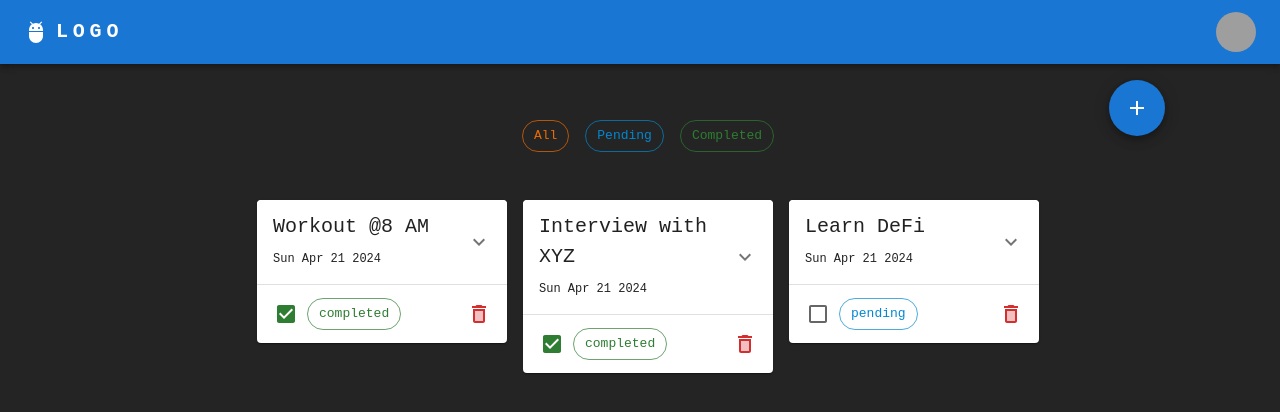
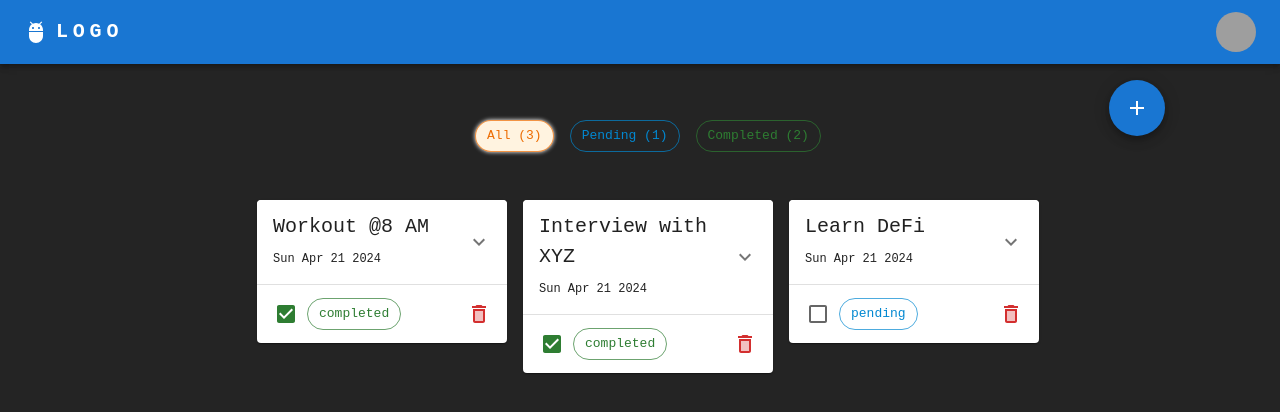
Before and after one commit to yugs16/task-manager, a React (Vite) app: page / in a window 1280 px wide. Shown: the top 412 px of the page. Built offline with nearby package versions, Linux system fonts and the light colour scheme; grey boxes are pictures that could not be loaded.

Commit message:
handled active chip, count of tasks by status, and filter acc., updated api to fetchcount, handled reactivity for it, some refactor

```diff
--- a/src/api/index.ts
+++ b/src/api/index.ts
@@ -44,6 +44,19 @@ function init() {
 		localStorage.setItem(KEY, JSON.stringify([...arr]));
 		allTasks = getItems();
 	}
+}
+
+export function getCount() {
+	let tasks: Task[] = JSON.parse(localStorage.getItem(KEY) || '[]');
+	return {
+		all: tasks.length,
+		completed: tasks.filter((item) => {
+			return item['status' as keyof Task] === 'completed';
+		}).length,
+		pending: tasks.filter((item) => {
+			return item['status' as keyof Task] === 'pending';
+		}).length,
+	};
 }
 
 export function getItems(params?: Record<string, string>) {
--- a/src/components/Cards/Card.tsx
+++ b/src/components/Cards/Card.tsx
@@ -40,7 +40,7 @@ const CustomAccordion = styled(Accordion)(({ theme }) => {
 });
 
 const Card = (props: any) => {
-	const { item, handleDeleteItem } = props;
+	const { item, handleDeleteItem, handleCountOnUpdate } = props;
 	const { id, title, descp, date, status } = item;
 	const [expand, setExpand] = useState(false);
 
@@ -60,6 +60,7 @@ const Card = (props: any) => {
 
 	const handleChange = () => {
 		updateItem(id, !checked ? 'completed' : 'pending');
+		handleCountOnUpdate();
 		setChecked(!checked);
 	};
 
--- a/src/components/Cards/index.tsx
+++ b/src/components/Cards/index.tsx
@@ -1,13 +1,15 @@
 import Grid from '@mui/material/Grid';
 import Card from './Card';
-import { Task, deleteItem, getItems } from '../../api';
+import { Task, deleteItem, getCount, getItems } from '../../api';
 import { useEffect, useState } from 'react';
 import ChipGroup from '../ChipGroup';
 
 export default function CardList(props: any) {
 	const [items, setItems] = useState<Task[]>([]);
+	const [count, setCount] = useState({});
 	useEffect(() => {
 		setItems(getItems());
+		setCount(getCount());
 	}, [props.refresh]);
 
 	const handleFetchByStatus = (val: string) => () => {
@@ -17,7 +19,13 @@ export default function CardList(props: any) {
 	function handleDeleteItem(id: string) {
 		deleteItem(id);
 		setItems(getItems());
+		setCount(getCount());
 	}
+
+	function handleCountOnUpdate() {
+		setCount(getCount());
+	}
+
 	return (
 		<Grid container spacing={2} margin={3} justifyContent={'center'}>
 			<Grid
@@ -28,11 +36,15 @@ export default function CardList(props: any) {
 					textAlign: 'center',
 				}}
 			>
-				<ChipGroup handleStatus={handleFetchByStatus}></ChipGroup>
+				<ChipGroup count={count} handleStatus={handleFetchByStatus}></ChipGroup>
 			</Grid>
 			{items.map((item, index) => (
 				<Grid item key={index + 1}>
-					<Card item={item} handleDeleteItem={handleDeleteItem}></Card>
+					<Card
+						item={item}
+						handleDeleteItem={handleDeleteItem}
+						handleCountOnUpdate={handleCountOnUpdate}
+					></Card>
 				</Grid>
 			))}
 		</Grid>
--- a/src/components/ChipGroup.tsx
+++ b/src/components/ChipGroup.tsx
@@ -1,19 +1,39 @@
+import Box from '@mui/material/Box';
 import Button from '@mui/material/Button';
 import Chip from '@mui/material/Chip';
 import Stack from '@mui/material/Stack';
+import { blue, green, orange } from '@mui/material/colors';
 import { styled } from '@mui/material/styles';
-import { useState } from 'react';
+import React, { MouseEventHandler, useEffect, useState } from 'react';
+
+const background = '0px 0px 4px 0px #fff;';
 
 const CustomChip = styled(Chip)(({ theme }) => {
 	return {
 		cursor: 'pointer',
+		'&:hover': {
+			background: 'rgb(255 255 255 / 10%) !important',
+			boxShadow: background,
+		},
 	};
 });
 
-export default function ChipGroup(props: any) {
-	const [active, setActive] = useState();
+interface ChipGroupProps {
+	count: Record<string, number>;
+	handleStatus: Function;
+}
 
-	const { handleStatus } = props;
+export default function ChipGroup(props: ChipGroupProps) {
+	const [active, setActive] = useState<string | undefined>();
+
+	const { handleStatus, count } = props;
+
+	useEffect(() => {});
+
+	const handleClick = (val?: string) => () => {
+		setActive(val);
+		handleStatus(val);
+	};
 
 	return (
 		<Stack
@@ -23,37 +43,38 @@ export default function ChipGroup(props: any) {
 			justifyContent={'center'}
 			marginBottom={4}
 		>
-			{/* <Button onClick={handleStatus} color="error" variant="outlined">
-				All
-			</Button>
-			<Button onClick={handleStatus('pending')} color="info" variant="outlined">
-				Pending
-			</Button>
-			<Button
-				onClick={handleStatus('completed')}
-				color="success"
-				variant="outlined"
-			>
-				Completed
-			</Button> */}
-
 			<CustomChip
-				onClick={handleStatus()}
-				label="All"
+				clickable
+				onClick={handleClick()}
+				label={`All (${count.all})`}
 				color="warning"
 				variant="outlined"
+				sx={{
+					background: !active ? orange[50] : 'inherit',
+					boxShadow: !active ? background : 'none',
+				}}
 			/>
 			<CustomChip
-				label="Pending"
+				clickable
+				label={`Pending (${count.pending})`}
 				color="info"
-				onClick={handleStatus('pending')}
+				onClick={handleClick('pending')}
 				variant="outlined"
+				sx={{
+					background: active === 'pending' ? blue[100] : 'inherit',
+					boxShadow: active === 'pending' ? background : 'none',
+				}}
 			/>
 			<CustomChip
-				label="Completed"
+				clickable
+				label={`Completed (${count.completed})`}
 				color="success"
-				onClick={handleStatus('completed')}
+				onClick={handleClick('completed')}
 				variant="outlined"
+				sx={{
+					background: active === 'completed' ? green[100] : 'inherit',
+					boxShadow: active === 'completed' ? background : 'none',
+				}}
 			/>
 		</Stack>
 	);
```
